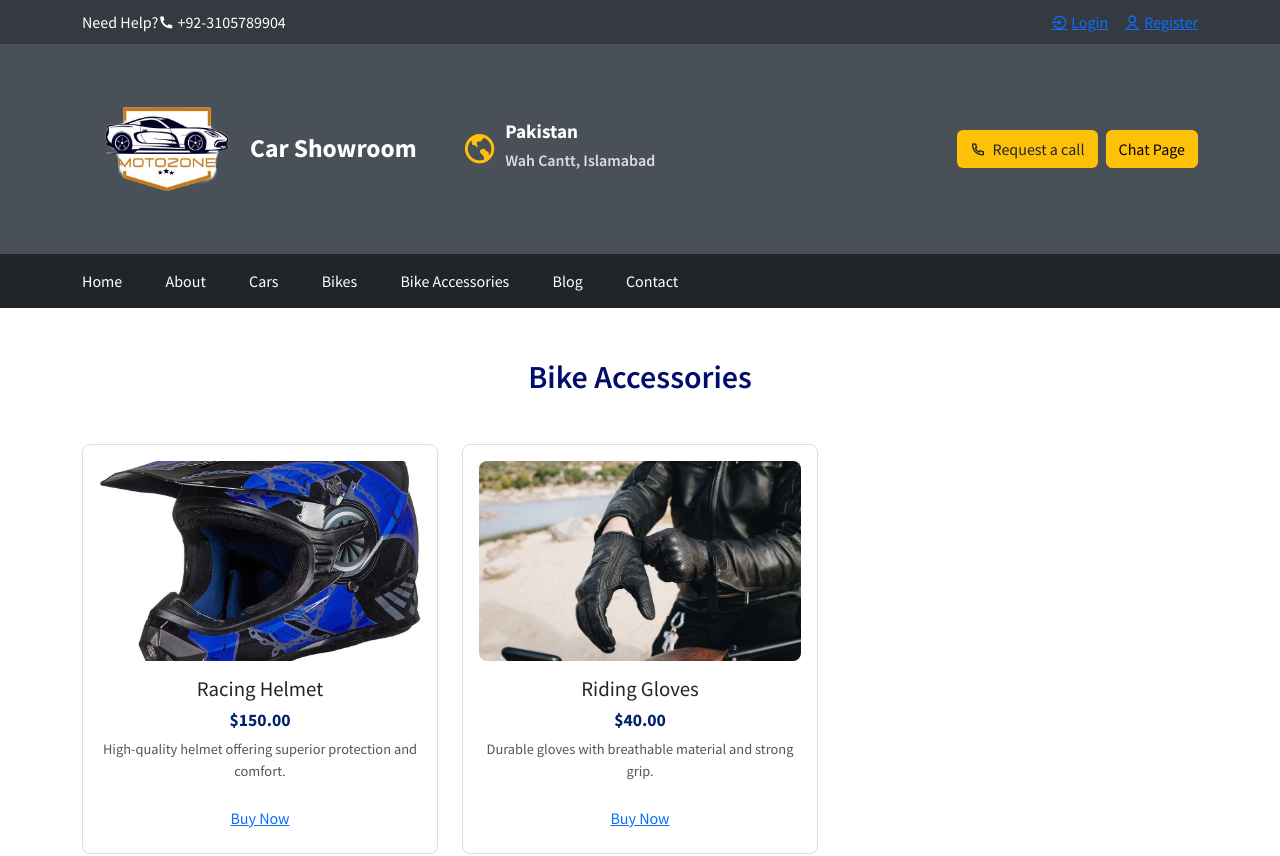
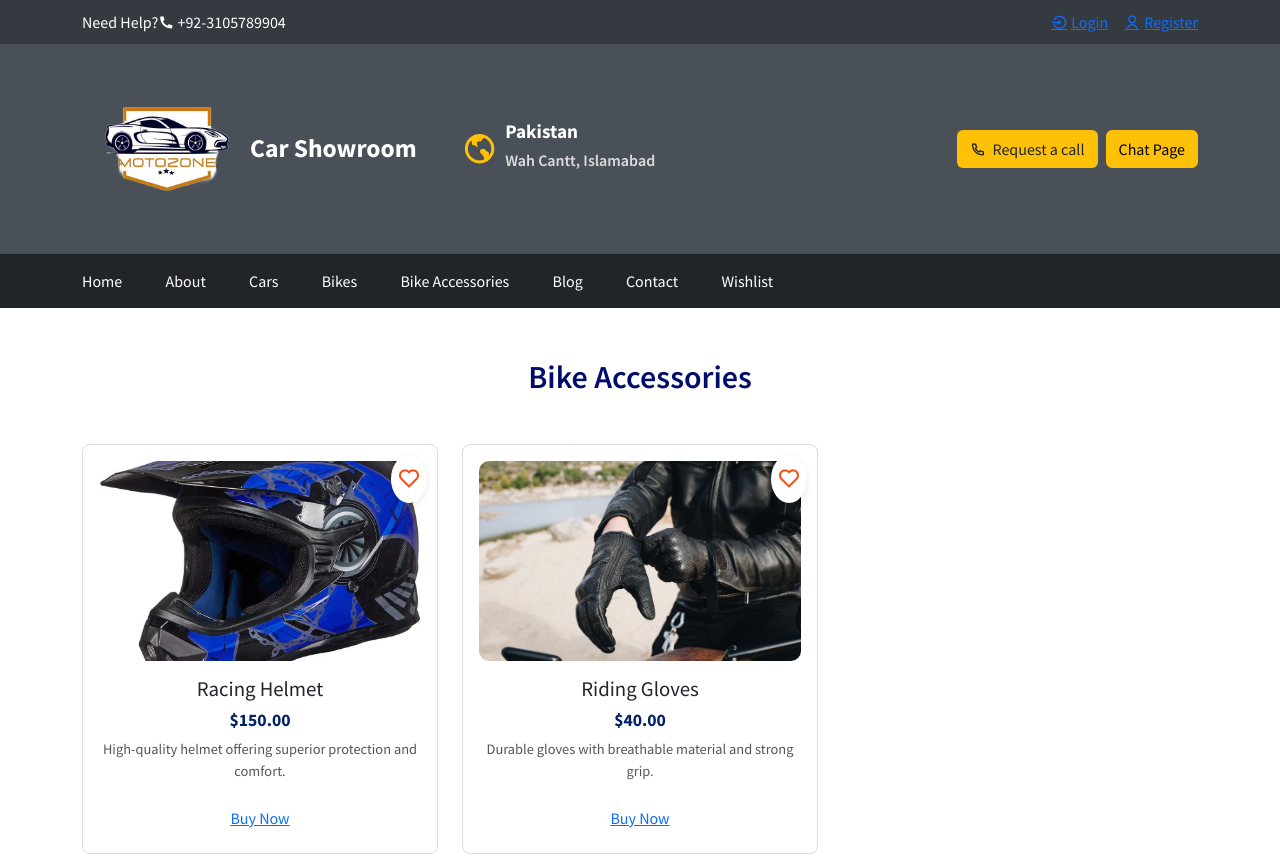
Before and after one commit to raheel-ahmed-04/moto-zone-online-marketplace, a React (Vite) app: page /bike-accessories in a window 1280 px wide. Shown: the top 856 px of the page. Built offline with nearby package versions, Linux system fonts and the light colour scheme.

Commit message:
changes some in wishlist

```diff
--- a/src/components/Header/Header.jsx
+++ b/src/components/Header/Header.jsx
@@ -12,6 +12,8 @@ const navLinks = [
   { path: "/bike-accessories", display: "Bike Accessories" },
   { path: "/blogs", display: "Blog" },
   { path: "/contact", display: "Contact" },
+  { path: "/wishlist", display: "Wishlist" },
+
 ];
 
 const Header = () => {
--- a/src/pages/BikeAccessories.jsx
+++ b/src/pages/BikeAccessories.jsx
@@ -1,12 +1,33 @@
-// src/pages/BikeAccessories.jsx
 import React from "react";
 import { Container, Row, Col } from "reactstrap";
-import { Link } from "react-router-dom";
+import { Link, useNavigate } from "react-router-dom";
 import Helmet from "../components/Helmet/Helmet";
 import bikeAccessoriesData from "../assets/data/bikeAccessoriesData";
 import "../styles/BikeAccessories.css";
 
 const BikeAccessories = () => {
+  const navigate = useNavigate();
+
+  const handleAddToWishlist = (item) => {
+    const existing = JSON.parse(localStorage.getItem("wishlist")) || [];
+    const isExist = existing.some((i) => i.id === item.id && i.type === "bikeaccessory");
+
+    if (!isExist) {
+      const itemToStore = {
+        id: item.id,
+        imgurl: item.imgUrl,
+        name: item.name,
+        description: item.description,
+        price: item.price,
+        type: "bikeaccessory",
+        slug: item.name,
+      };
+      existing.push(itemToStore);
+      localStorage.setItem("wishlist", JSON.stringify(existing));
+    }
+    navigate("/wishlist");
+  };
+
   return (
     <Helmet title="Bike Accessories">
       <section className="accessories">
@@ -15,8 +36,27 @@ const BikeAccessories = () => {
             <h2 className="section__title text-center mb-5">Bike Accessories</h2>
             {bikeAccessoriesData.map((item) => (
               <Col lg="4" md="6" sm="12" key={item.id} className="mb-4">
-                <div className="accessory__item">
-                  <img src={item.imgUrl} alt={item.name} className="accessory__image" />
+                <div className="accessory__item position-relative">
+                  <i
+                    className="ri-heart-line wishlist-icon"
+                    onClick={() => handleAddToWishlist(item)}
+                    title="Add to Wishlist"
+                    style={{
+                      position: "absolute",
+                      top: "10px",
+                      right: "10px",
+                      fontSize: "1.5rem",
+                      cursor: "pointer",
+                      color: "#f94c10",
+                      zIndex: 2,
+                    }}
+                  ></i>
+                  <img
+                    src={item.imgUrl}
+                    alt={item.name}
+                    className="accessory__image"
+                    style={{ borderRadius: "10px", objectFit: "cover", height: "200px", width: "100%" }}
+                  />
                   <div className="accessory__content mt-3">
                     <h4 className="text-center">{item.name}</h4>
                     <h6 className="price text-center">${item.price}.00</h6>
--- a/src/pages/CarListing.jsx
+++ b/src/pages/CarListing.jsx
@@ -22,7 +22,7 @@ const CarListing = () => {
             users:seller_id (
               name
             )
-          `);
+        `);
 
         if (sortOrder === "low") {
           query = query.order("price", { ascending: true });
@@ -31,7 +31,6 @@ const CarListing = () => {
         }
 
         const { data, error: supabaseError } = await query;
-
         if (supabaseError) throw supabaseError;
         setCars(data);
       } catch (err) {
@@ -52,13 +51,31 @@ const CarListing = () => {
     setSortOrder(e.target.value);
   };
 
+  const handleAddToWishlist = (car) => {
+    const existing = JSON.parse(localStorage.getItem("wishlist")) || [];
+    const isExist = existing.some((item) => item.id === car.id);
+    if (!isExist) {
+      const carToStore = {
+        id: car.id,
+        imgurl: car.imgurl,
+        name: car.carname,
+        description: car.description,
+        price: car.price,
+        type: "car",
+        slug: car.carname, // optional for View Details routing
+      };
+      existing.push(carToStore);
+      localStorage.setItem("wishlist", JSON.stringify(existing));
+    }
+    navigate("/wishlist");
+  };
+
   if (loading) return <LoadingSpinner />;
   if (error) return <div className="error-message">Error: {error}</div>;
 
   return (
     <Helmet title="Cars">
       <CommonSection title="Car Listing" />
-
       <section>
         <Container>
           <Row>
@@ -66,7 +83,7 @@ const CarListing = () => {
               <div className="d-flex align-items-center gap-3 mb-5">
                 <span className="d-flex align-items-center gap-2">
                   <i className="ri-sort-asc"></i> Sort By
-                </span>{" "}
+                </span>
                 <select value={sortOrder} onChange={handleSort}>
                   <option value="select">Select</option>
                   <option value="low">Price: Low to High</option>
@@ -77,7 +94,7 @@ const CarListing = () => {
             </Col>
 
             {cars.map((item) => (
-              <CarItem item={item} key={item.id} />
+              <CarItem key={item.id} item={item} onAddToWishlist={handleAddToWishlist} />
             ))}
           </Row>
         </Container>
--- a/src/styles/BikeAccessories.css
+++ b/src/styles/BikeAccessories.css
@@ -54,3 +54,10 @@ a {
   color: white;
   text-decoration: none;
 }
+.wishlist-icon {
+  transition: color 0.3s ease;
+}
+
+.wishlist-icon:hover {
+  color: #ff0000;
+}
--- a/src/styles/car-item.css
+++ b/src/styles/car-item.css
@@ -91,16 +91,3 @@
     font-size: 0.8rem;
   }
 }
-.wishlist-icon {
-  position: absolute;
-  top: 15px;
-  right: 15px;
-  font-size: 1.5rem;
-  color: #f9a826;
-  cursor: pointer;
-  z-index: 2;
-}
-
-.wishlist-icon:hover {
-  color: #ff0000;
-}
```
